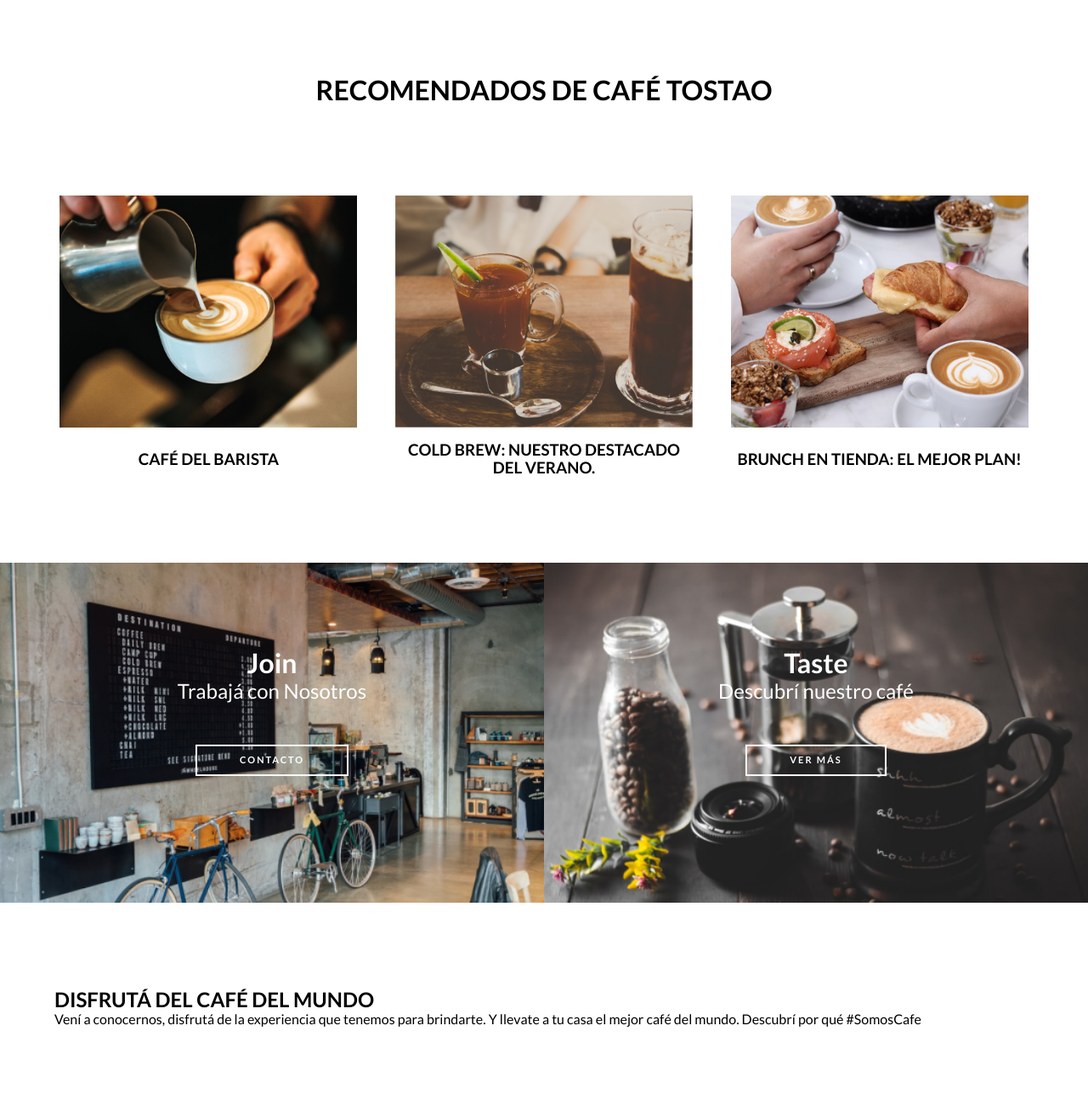
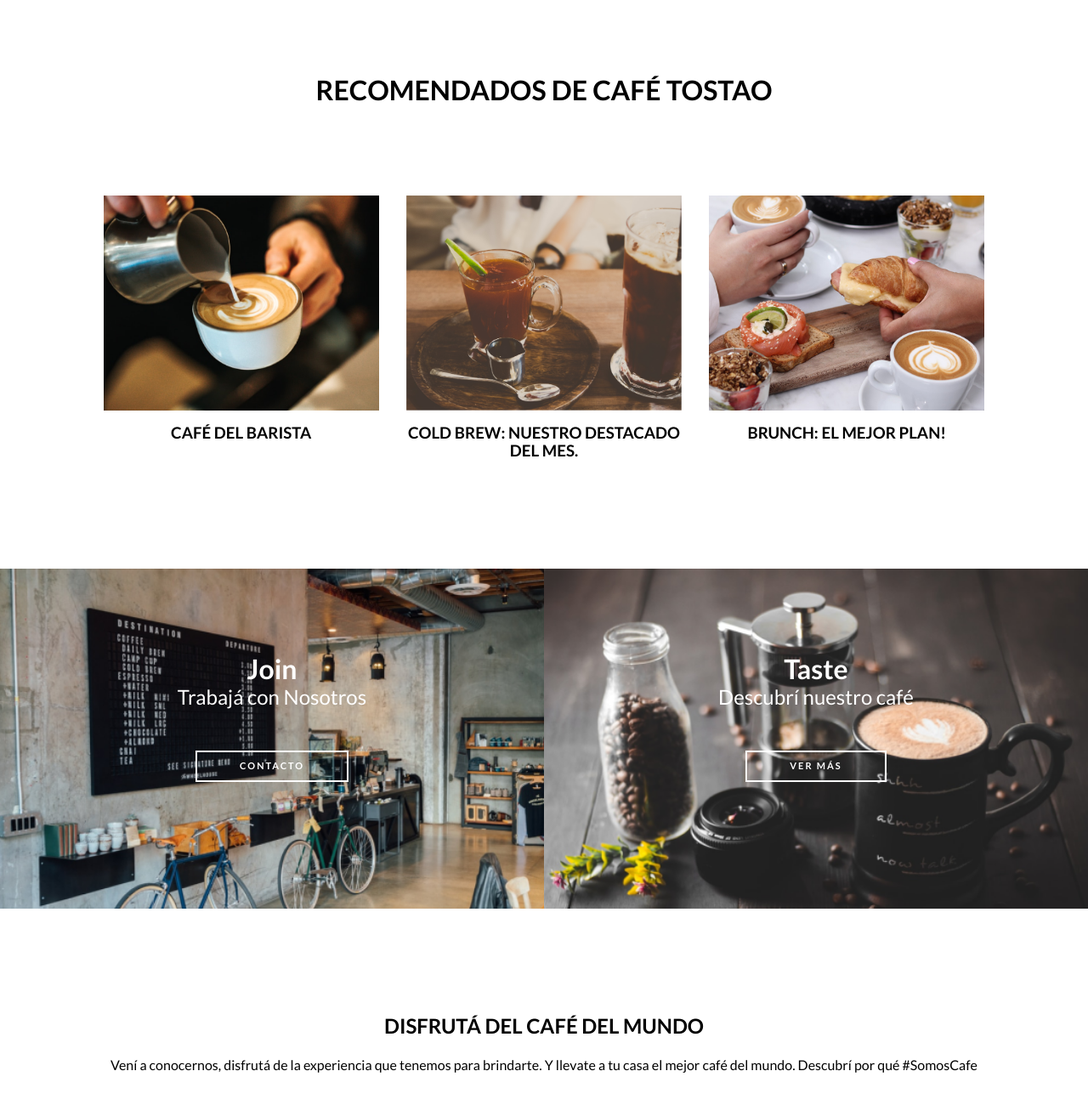
Before and after one commit to Josyll/cafe_especialidad, a website: page index.html in a window 1280 px wide. Shown: the part 812-2112 px from the top of the page at 85% size. Drawn offline with Linux system fonts and the light colour scheme.

Commit message:
imagenes con grid

```diff
--- a/index.html
+++ b/index.html
@@ -58,12 +58,12 @@
 
                 <article class="recommended__icons">
                     <img class="recommended__icon" src="./assets/img/recomendados2.jpg" alt="img_recomendado">
-                    <h3 class="recommended__title">COLD BREW: NUESTRO DESTACADO DEL VERANO.</h3>
+                    <h3 class="recommended__title">COLD BREW: NUESTRO DESTACADO DEL MES.</h3>
                 </article>
 
                 <article class="recommended__icons">
                     <img class="recommended__icon" src="./assets/img/recomendados3.jpg" alt="img_recomendado">
-                    <h3 class="recommended__title">BRUNCH EN TIENDA: EL MEJOR PLAN!</h3>
+                    <h3 class="recommended__title">BRUNCH: EL MEJOR PLAN!</h3>
                 </article>
             </div>
         </section>
--- a/sass/views/_home.scss
+++ b/sass/views/_home.scss
@@ -3,24 +3,23 @@
 
     .subtitle{
         font-size: 2rem;
-        margin-bottom:25px;
+        margin-bottom: 25px;
     }
 
     .recommended__main{
         padding-top: 80px;
         display: grid;
-        width: 100%;
+        width: 90%;
         margin: 0 auto;
         gap: 2em;
         overflow: hidden;
         grid-template-columns: repeat(auto-fit, minmax(260px, auto));
 
-
         .recommended__icons{
             display: grid;
             gap: 1em;
-            justify-content: center;
-            width: 350px;
+            justify-items: center;
+            width: 100%;
             overflow: hidden;
             margin: 0 auto;
 
@@ -28,10 +27,20 @@
                 width: 100%;
             }
 
+            .recommended__title{
+                height: 70px;
+            }
+
 
 
         }
+        .recommended__icons:hover{
+            transform: scale(1.1);
+            opacity: 0.8;
+        }
     }
+
+
 
 
 }
@@ -154,3 +163,17 @@
 
 
 }
+
+.apart{
+    width: 100%;
+    text-align: center;
+
+    .apart__container{
+        width:90%;
+
+        .subtitle{
+            padding: 1em;
+        }
+    }
+
+}
```
Also changed, not shown: assets/styles/index.css.
